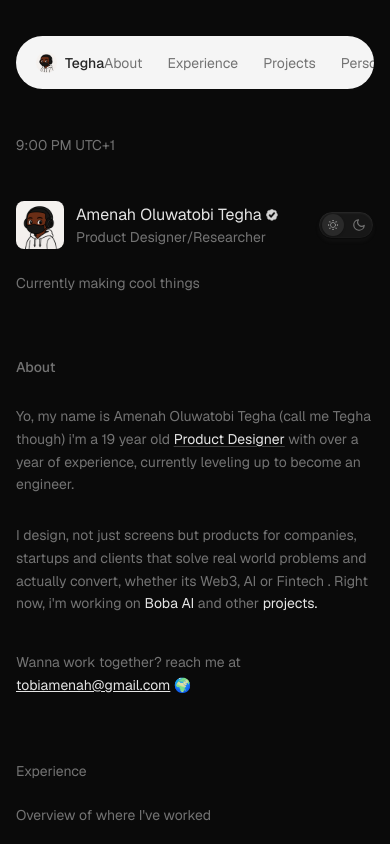
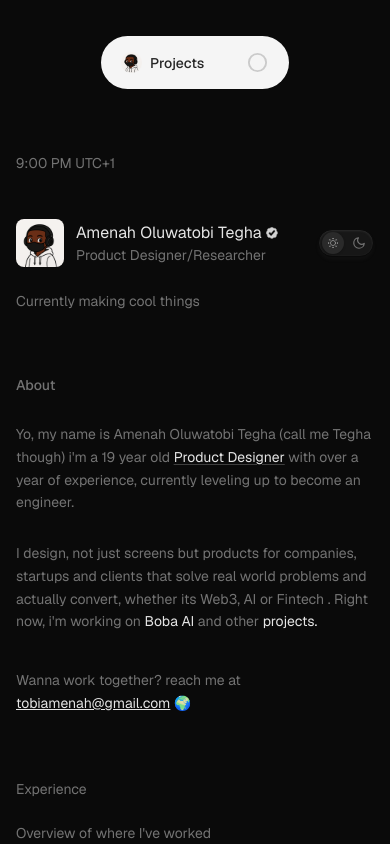
Before and after one commit to jonathankalu/tega.space, a Next.js app: page / in a window 390 px wide. Shown: the top 844 px of the page. Built offline with nearby package versions, Linux system fonts and the light colour scheme; a web font is replaced by a local one.

Commit message:
perfect mobile nav

```diff
--- a/app/layout.tsx
+++ b/app/layout.tsx
@@ -33,7 +33,7 @@ export default function RootLayout({ children }: { children: React.ReactNode })
       className={`${geistSans.variable} ${geistMono.variable} ${swanky.variable} h-full antialiased`}
       suppressHydrationWarning
     >
-      <body className="min-h-full flex flex-col bg-background text-foreground transition-colors duration-300">
+      <body className="min-h-full flex flex-col bg-background text-foreground transition-colors duration-300 overflow-x-hidden">
         <Providers>
           {children}
         </Providers>
--- a/app/page.tsx
+++ b/app/page.tsx
@@ -8,11 +8,15 @@ import { VerificationBadge } from '@/components/VerificationBadge';
 export default function Home() {
   return (
     <div className="flex flex-col flex-1 items-center font-sans min-h-screen text-foreground">
-      <main className="flex flex-1 w-full max-w-[569px] flex-col items-center pt-9 pb-0 px-4 md:px-0 gap-16 overflow-x-hidden">
+      <main className="flex flex-1 w-full max-w-[569px] flex-col items-center pt-9 pb-0 px-4 md:px-0 gap-16">
 
-        {/* Nav & Header */}
+        {/* Sticky Nav */}
+        <div className="sticky top-6 z-50 w-full">
+          <Nav />
+        </div>
+
+        {/* Header (Time & Availability) */}
         <div className="flex flex-col items-center gap-[46px] w-full">
-          <Nav activePage="home" />
 
           {/* Time & Availability */}
           <div className="flex items-center gap-2.5 w-full">
--- a/components/Nav.tsx
+++ b/components/Nav.tsx
@@ -1,5 +1,9 @@
+"use client";
+
 import Image from 'next/image';
 import Link from 'next/link';
+import { useState, useEffect } from 'react';
+import { motion, AnimatePresence } from 'framer-motion';
 
 type Page = 'home' | 'about' | 'experience' | 'projects' | 'personal';
 
@@ -12,17 +16,80 @@ export function Nav({ activePage = 'home' }: NavProps) {
   const bgClass = 'bg-nav-bg text-nav-text';
   const textMutedClass = 'text-muted';
 
+  const [currentSection, setCurrentSection] = useState<string>('Tegha');
+  const [scrollProgress, setScrollProgress] = useState(0);
+
   const pages = [
-    { id: 'about', label: 'About', icon: '/assets/nav-icon-0.svg' },
-    { id: 'experience', label: 'Experience', icon: '/assets/nav-icon-25.svg' },
-    { id: 'projects', label: 'Projects', icon: '/assets/nav-icon-50.svg' },
-    { id: 'personal', label: 'Personal', icon: '/assets/nav-icon-100.svg' },
+    { id: 'about', label: 'About' },
+    { id: 'experience', label: 'Experience' },
+    { id: 'projects', label: 'Projects' },
+    { id: 'personal', label: 'Personal' },
   ];
 
-  const activePageData = pages.find(p => p.id === activePage);
+  const [touchStartY, setTouchStartY] = useState<number | null>(null);
+
+  useEffect(() => {
+    const handleScroll = () => {
+      const scrollTop = window.scrollY;
+      const docHeight = document.body.scrollHeight - window.innerHeight;
+      const progress = docHeight > 0 ? scrollTop / docHeight : 0;
+      setScrollProgress(Math.min(Math.max(progress, 0), 1));
+
+      let newSection = 'Tegha';
+      for (const page of pages) {
+        const element = document.getElementById(page.id);
+        if (element) {
+          const rect = element.getBoundingClientRect();
+          if (rect.top <= window.innerHeight / 2) {
+            newSection = page.label;
+          }
+        }
+      }
+      setCurrentSection(newSection);
+    };
+
+    window.addEventListener('scroll', handleScroll, { passive: true });
+    handleScroll();
+    return () => window.removeEventListener('scroll', handleScroll);
+  }, []);
+
+  const handleTouchStart = (e: React.TouchEvent) => {
+    setTouchStartY(e.targetTouches[0].clientY);
+  };
+
+  const handleTouchMove = (e: React.TouchEvent) => {
+    if (touchStartY === null) return;
+    const currentY = e.targetTouches[0].clientY;
+    const diff = touchStartY - currentY;
+
+    if (Math.abs(diff) > 30) {
+      const allLabels = ['Tegha', ...pages.map(p => p.label)];
+      const currentIndex = allLabels.findIndex(s => s.toLowerCase() === currentSection.toLowerCase());
+
+      if (diff > 0 && currentIndex < allLabels.length - 1) { // swiped up -> go next
+        const nextId = currentIndex === 0 ? pages[0].id : pages[currentIndex].id;
+        document.getElementById(nextId)?.scrollIntoView({ behavior: 'smooth' });
+      } else if (diff < 0 && currentIndex > 0) { // swiped down -> go prev
+        if (currentIndex === 1) {
+          window.scrollTo({ top: 0, behavior: 'smooth' });
+        } else {
+          document.getElementById(pages[currentIndex - 2].id)?.scrollIntoView({ behavior: 'smooth' });
+        }
+      }
+      setTouchStartY(null);
+    }
+  };
+
+  const radius = 9;
+  const circumference = 2 * Math.PI * radius;
+  const strokeDashoffset = circumference - scrollProgress * circumference;
 
   return (
-    <nav className={`flex items-center justify-between px-5 h-[53px] rounded-[28px] w-full overflow-x-auto scrollbar-hide transition-all duration-300 ${bgClass}`}>
+    <nav
+      onTouchStart={handleTouchStart}
+      onTouchMove={handleTouchMove}
+      className={`flex items-center px-5 h-[53px] rounded-[28px] overflow-hidden transition-all duration-300 ${bgClass} sticky top-6 z-50 mx-auto w-max md:w-full gap-4 md:gap-0 md:justify-between`}
+    >
       <Link href="/" className="flex items-center gap-[8px] flex-shrink-0">
         <Image
           src="/assets/avatar.png"
@@ -31,36 +98,78 @@ export function Nav({ activePage = 'home' }: NavProps) {
           height={21}
           className="rounded-full object-cover w-[21px] h-[21px]"
         />
-        {activePage === 'home' && (
-          <span className="font-medium text-sm capitalize whitespace-nowrap">Tegha</span>
-        )}
+        {/* On desktop, always show 'Tegha' */}
+        <span className="font-medium text-sm capitalize whitespace-nowrap hidden md:block">
+          Tegha
+        </span>
+
+        {/* Mobile Animated Section Text */}
+        <div className="md:hidden relative flex items-center overflow-hidden h-[21px] w-[80px]">
+          <span
+            className={`font-medium text-sm capitalize whitespace-nowrap absolute transition-all duration-300 ease-out ${
+              currentSection === 'Tegha'
+                ? 'translate-y-0 opacity-100'
+                : '-translate-y-[150%] opacity-0'
+            }`}
+          >
+            Tegha
+          </span>
+          {pages.map(page => (
+            <span
+              key={page.id}
+              className={`font-medium text-sm capitalize whitespace-nowrap absolute transition-all duration-300 ease-out ${
+                currentSection.toLowerCase() === page.label.toLowerCase()
+                  ? 'translate-y-0 opacity-100'
+                  : pages.findIndex(p => p.label.toLowerCase() === currentSection.toLowerCase()) > pages.findIndex(p => p.id === page.id)
+                    ? '-translate-y-[150%] opacity-0'
+                    : 'translate-y-[150%] opacity-0'
+              }`}
+            >
+              {page.label}
+            </span>
+          ))}
+        </div>
       </Link>
 
-      {activePage === 'home' ? (
-        <div className="flex items-center gap-[25px] flex-shrink-0">
+      {/* Desktop Links */}
+      <div className="hidden md:flex items-center gap-[25px] flex-shrink-0">
         {pages.map((page) => (
           <a
             key={page.id}
             href={`#${page.id}`}
-              className={`text-sm capitalize transition-colors hover:text-current whitespace-nowrap ${textMutedClass}`}
+            className={`text-sm capitalize transition-colors hover:text-current whitespace-nowrap ${
+              currentSection.toLowerCase() === page.label.toLowerCase() ? 'text-current' : textMutedClass
+            }`}
           >
             {page.label}
           </a>
         ))}
       </div>
-      ) : (
-        <div className="flex items-center gap-4">
-          <span className="text-sm capitalize">{activePageData?.label}</span>
-          {activePageData && (
-            <Image
-              src={activePageData.icon}
-              alt={activePageData.label}
-              width={23}
-              height={23}
+
+      {/* Mobile Scroll Progress Spinner */}
+      <div className="flex md:hidden items-center justify-center">
+        <svg width="23" height="23" viewBox="0 0 24 24" fill="none" className="transform -rotate-90">
+          <circle
+            cx="12"
+            cy="12"
+            r={radius}
+            stroke="currentColor"
+            strokeWidth="2"
+            strokeOpacity="0.2"
           />
-          )}
+          <circle
+            cx="12"
+            cy="12"
+            r={radius}
+            stroke="currentColor"
+            strokeWidth="2"
+            strokeDasharray={circumference}
+            strokeDashoffset={strokeDashoffset}
+            strokeLinecap="round"
+            className="transition-all duration-150 ease-out"
+          />
+        </svg>
       </div>
-      )}
     </nav>
   );
 }
--- a/package.json
+++ b/package.json
@@ -9,6 +9,8 @@
     "lint": "eslint"
   },
   "dependencies": {
+    "framer-motion": "^14.0.0",
+    "motion": "^14.0.0",
     "next": "16.3.5",
     "next-themes": "^0.4.6",
     "react": "19.2.8",
```
Also changed, not shown: 1 other file (tests, documents, lock files or other folders). Lines whose indentation alone changed are shown as unchanged.
